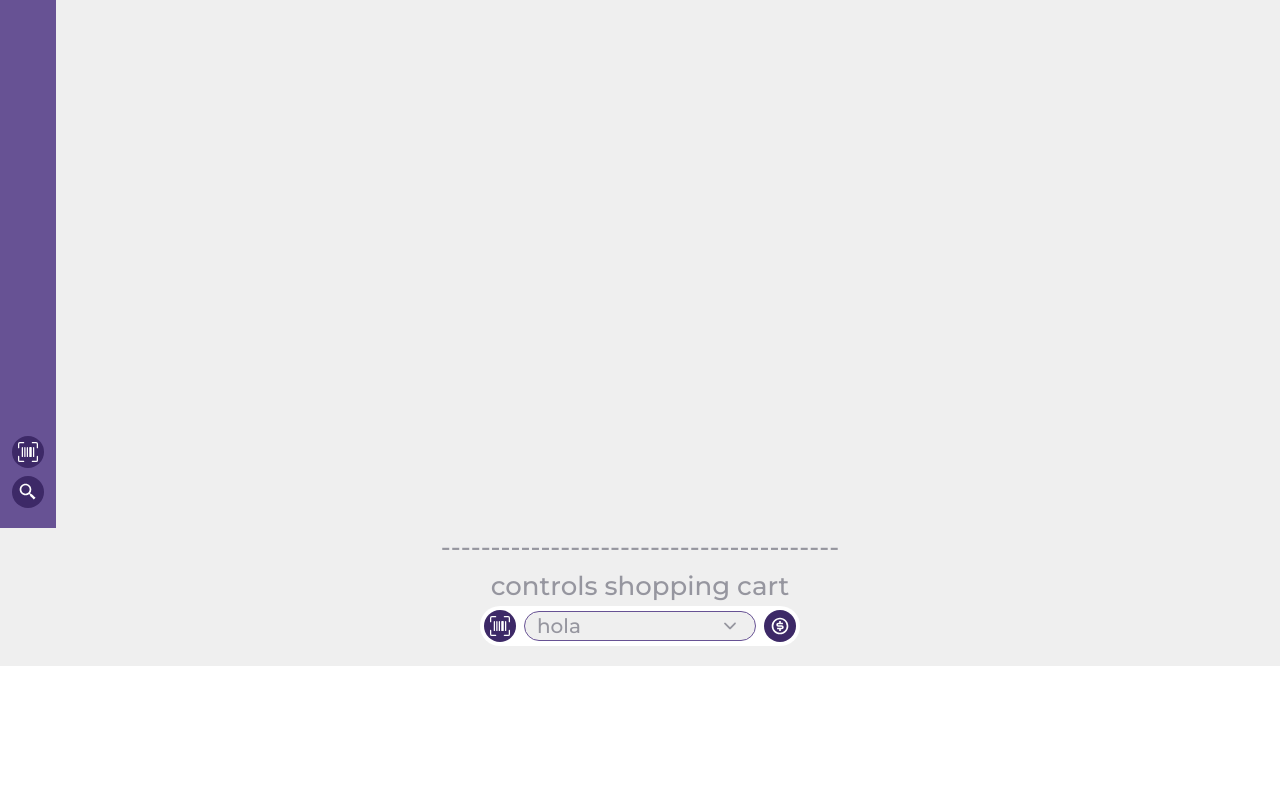
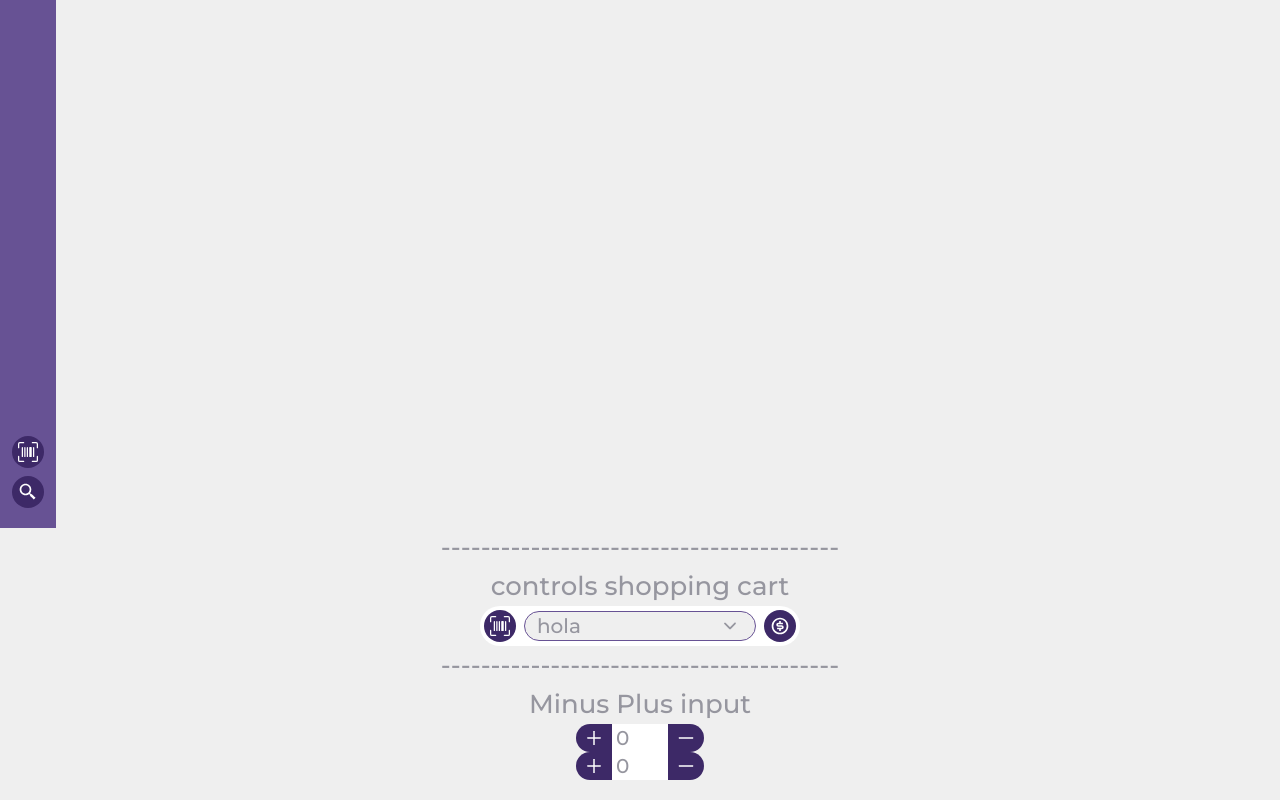
Before and after one commit to odonML/tivan-frontend, a React (Create React App) app: page / in a window 1280 px wide. Shown: the part 1844-2644 px from the top of the page. Before the commit the page ends 2510 px from the top, so only its background shows below. Built offline with nearby package versions, Linux system fonts and the light colour scheme.

Commit message:
input for pieces minus and plus

```diff
--- a/src/App.js
+++ b/src/App.js
@@ -21,6 +21,7 @@ import "./App.css";
 import CardDescription from "./components/shared/CardDescription";
 import CardTitle from "./components/shared/CardTitle";
 import ControlsShopping from "./components/shared/ControlsShopping";
+import MinusPlusInput from "./components/shared/MinusPlusInput";
 import Sidebar from "./components/shared/Sidebar";
 
 function App() {
@@ -215,6 +216,10 @@ function App() {
             selectOptions={op2}
           />
         </div>
+        ----------------------------------------
+        <p>Minus Plus input</p>
+        <MinusPlusInput />
+        <MinusPlusInput />
       </header>
     </div>
   );
--- /dev/null
+++ b/src/components/shared/MinusPlusInput.js
@@ -0,0 +1,54 @@
+import React, { useEffect, useState } from "react";
+import { AiOutlineMinus, AiOutlinePlus } from "react-icons/ai";
+
+function MinusPlusInput({ value = 0 }) {
+  const [piezas, setPiezas] = useState(value);
+
+  useEffect(() => {
+    // Peticion a la api
+    console.log(typeof piezas);
+  }, [piezas]);
+
+  const handlePlus = () => {
+    setPiezas(piezas + 1);
+  };
+  const handleMinus = () => {
+    if (piezas > 0) {
+      setPiezas(piezas - 1);
+    }
+  };
+  const handleWrite = (e) => {
+    const data = Number(e.target.value);
+    setPiezas(data);
+  };
+  return (
+    <div className="flex rounded-full text-sm md:text-lg lg:text-xl">
+      <div className="flex items-center justify-center ">
+        <button
+          className="w-full h-full px-2 rounded-l-full bg-purple-0 text-white"
+          type="button"
+          onClick={handlePlus}
+        >
+          <AiOutlinePlus />
+        </button>
+      </div>
+      <input
+        className="w-14 px-1 outline-none align-middle"
+        type="number"
+        value={piezas}
+        onChange={handleWrite}
+      />
+      <div className="flex items-center justify-center ">
+        <button
+          className="w-full h-full px-2 rounded-r-full bg-purple-0 text-white"
+          type="button"
+          onClick={handleMinus}
+        >
+          <AiOutlineMinus />
+        </button>
+      </div>
+    </div>
+  );
+}
+
+export default MinusPlusInput;
```
